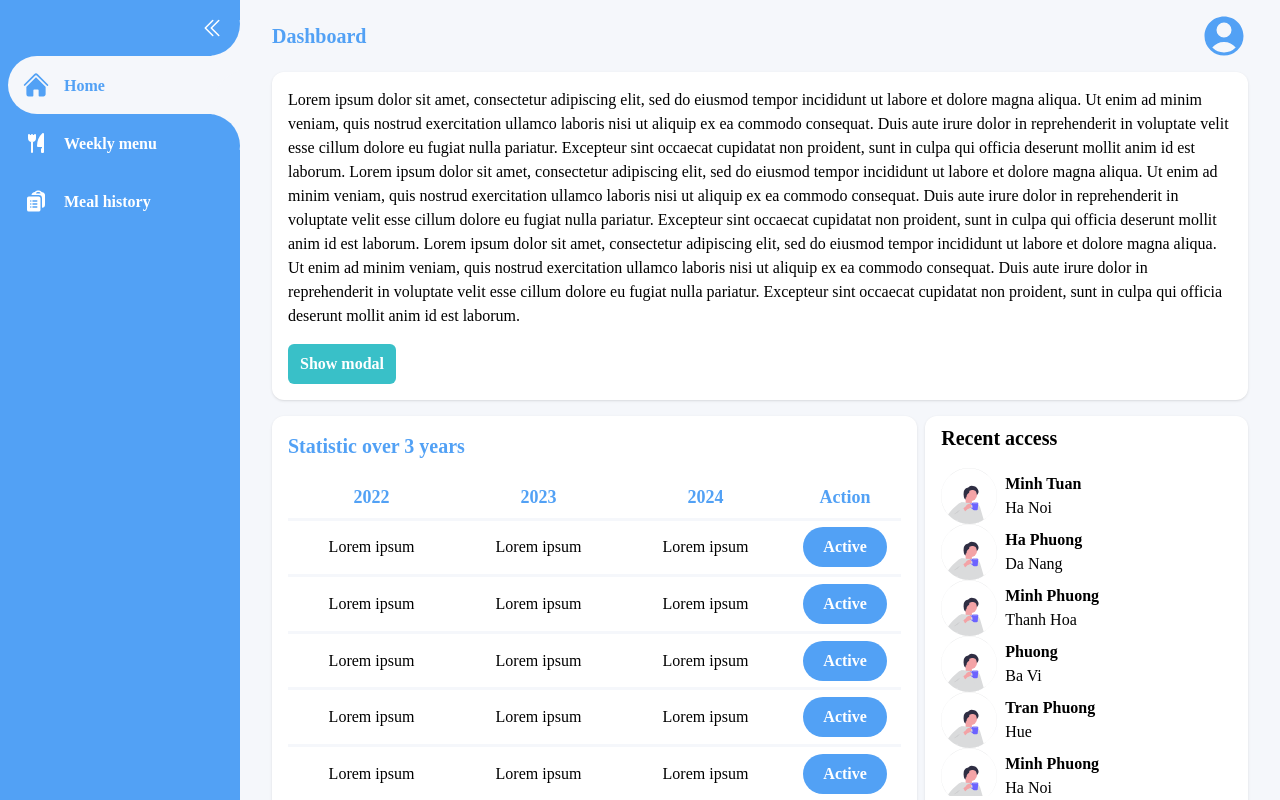
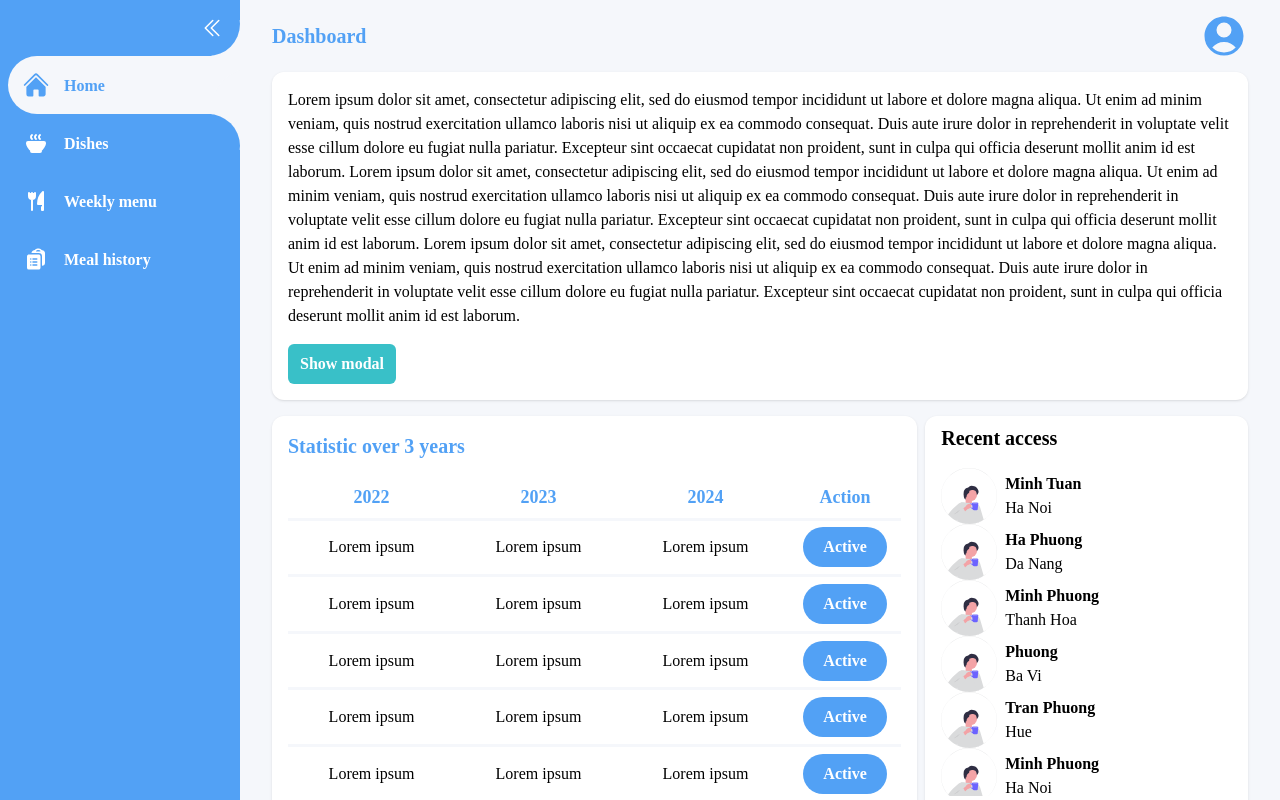
Before and after one commit to anhbanlinhle/tql-restaurant, a Vue app in the folder client/: page / in a window 1280 px wide. Built offline with nearby package versions, Linux system fonts and the light colour scheme; a web font is replaced by a local one; what vue3-google-login would draw is missing.

Commit message:
create available dishes page

```diff
--- a/client/src/components/UI/Navbar.vue
+++ b/client/src/components/UI/Navbar.vue
@@ -30,6 +30,15 @@ const props = defineProps(['smallbar']);
                     <path d="M12 5.432l8.159 8.159c.03.03.06.058.091.086v6.198c0 1.035-.84 1.875-1.875 1.875H15a.75.75 0 01-.75-.75v-4.5a.75.75 0 00-.75-.75h-3a.75.75 0 00-.75.75V21a.75.75 0 01-.75.75H5.625a1.875 1.875 0 01-1.875-1.875v-6.198a2.29 2.29 0 00.091-.086L12 5.43z" />
                 </svg>
             </NavbarButton>
+            <NavbarButton to="/dishes" content="Dishes">
+                <svg xmlns="http://www.w3.org/2000/svg" class="icon icon-tabler icon-tabler-soup w-6 h-6" viewBox="0 0 24 24" stroke-width="2" stroke="currentColor" fill="currentColor" stroke-linecap="round" stroke-linejoin="round">
+                    <path stroke="none" d="M0 0h24v24H0z" fill="none"></path>
+                    <path d="M4 11h16a1 1 0 0 1 1 1v.5c0 1.5 -2.517 5.573 -4 6.5v1a1 1 0 0 1 -1 1h-8a1 1 0 0 1 -1 -1v-1c-1.687 -1.054 -4 -5 -4 -6.5v-.5a1 1 0 0 1 1 -1z"></path>
+                    <path d="M12 4a2.4 2.4 0 0 0 -1 2a2.4 2.4 0 0 0 1 2"></path>
+                    <path d="M16 4a2.4 2.4 0 0 0 -1 2a2.4 2.4 0 0 0 1 2"></path>
+                    <path d="M8 4a2.4 2.4 0 0 0 -1 2a2.4 2.4 0 0 0 1 2"></path>
+                </svg>
+            </NavbarButton>
             <NavbarButton to="/weekly-menu" content="Weekly menu">
                 <svg xmlns="http://www.w3.org/2000/svg" class="icon icon-tabler icon-tabler-tools-kitchen-2 w-6 h-6" viewBox="0 0 24 24" stroke-width="2" stroke="currentColor" fill="currentColor" stroke-linecap="round" stroke-linejoin="round">
                     <path stroke="none" d="M0 0h24v24H0z" fill="none"></path>
--- /dev/null
+++ b/client/src/pages/AvailableDishes.vue
@@ -0,0 +1,5 @@
+<template>
+    <div>
+        Available dishes
+    </div>
+</template>
--- a/client/src/router/index.js
+++ b/client/src/router/index.js
@@ -36,6 +36,11 @@ const router = createRouter({
           path: 'weekly-menu',
           name: 'WeeklyMenu',
           component: () => import('@/pages/WeeklyMenu.vue'),
+        },
+        {
+          path: 'dishes',
+          name: 'Dishes',
+          component: () => import('@/pages/AvailableDishes.vue'),
         },
         {
           path: 'meal-history',
```
